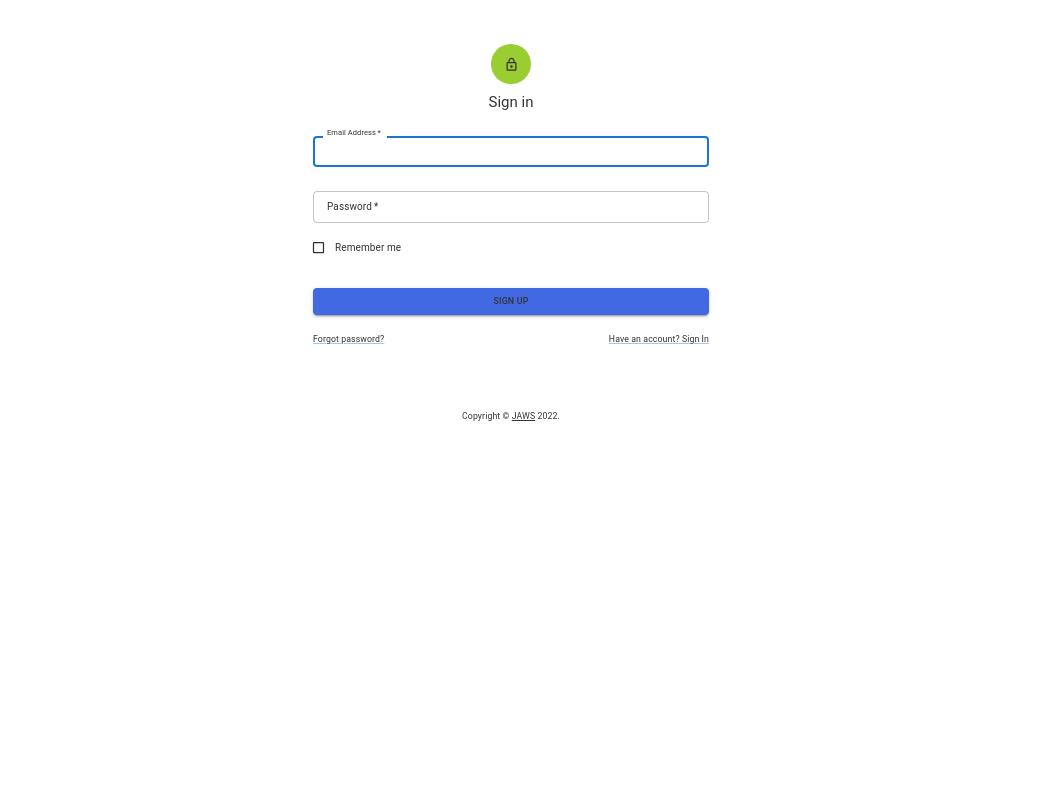
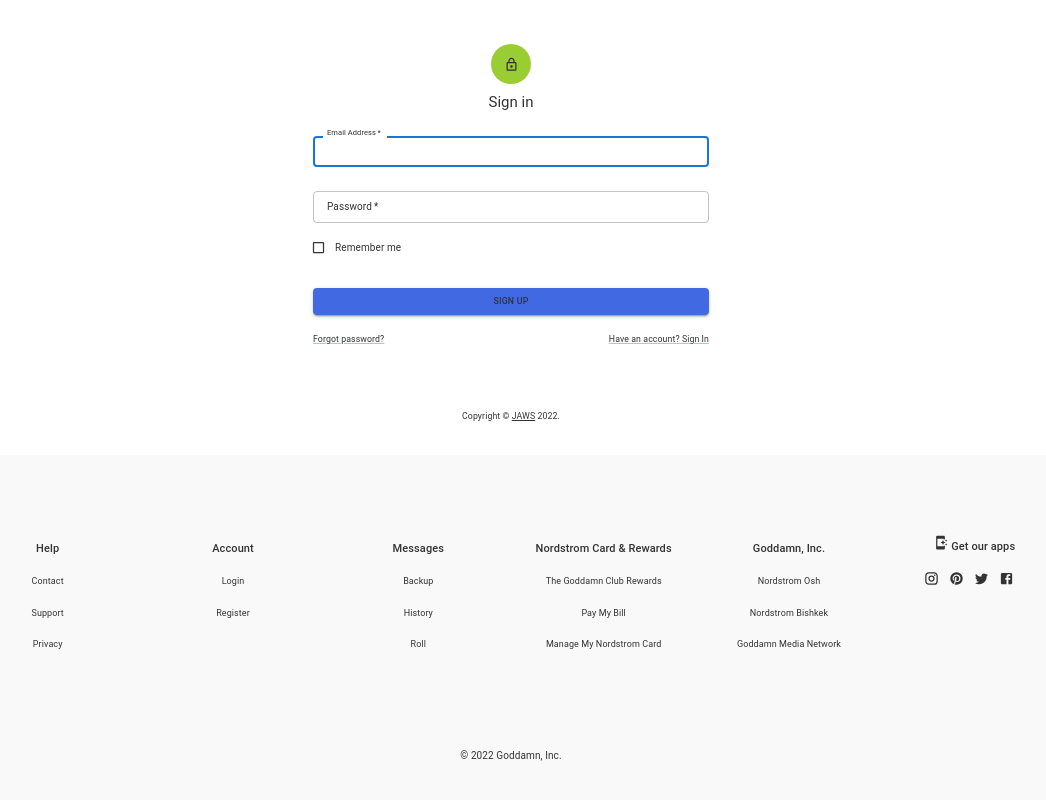
Before and after one commit to Esenzhanov1007/GODDAMN, a React (Create React App) app: page / in a window 1280 px wide. Shown: the part 334-1134 px from the top of the page, without its empty margins (129-1175 px from the left). Before the commit the page ends 800 px from the top, so only its background shows below. Built offline with nearby package versions, Linux system fonts and the light colour scheme; no server answers.

Commit message:
added footer

```diff
--- a/src/App.js
+++ b/src/App.js
@@ -2,6 +2,7 @@ import Navbar from "./components/Navbar/Navbar";
 import AuthPage from "./pages/AuthPage";
 import CartContextProvider from "./contexts/CartContextProvider"
 import AuthContextProvider from "./contexts/AuthContextProvider";
+import Footer from "./components/Footer/Footer";
 
 function App() {
   return (
@@ -9,6 +10,7 @@ function App() {
       <AuthContextProvider>
             <Navbar />
             <AuthPage />
+            <Footer />
       </AuthContextProvider>
     </div>
   );
--- /dev/null
+++ b/src/components/Footer/Footer.css
@@ -0,0 +1,19 @@
+.icon{
+  margin-right:10px;
+}
+.insta:hover{
+  color: #dd2a7b;;
+}
+.pinterest:hover{
+  color:#E60023;
+}
+.twitter:hover{
+  color:#1DA1F2
+}
+.facebook:hover{
+  color:#3B5998;
+}
+Box{
+  min-width: 125px;
+  max-width: 25rem;
+}
--- a/src/components/Footer/Footer.jsx
+++ b/src/components/Footer/Footer.jsx
@@ -0,0 +1,144 @@
+import { Box, Container, Grid, Link } from '@mui/material';
+import React from 'react';
+import AppShortcutIcon from '@mui/icons-material/AppShortcut';
+import InstagramIcon from '@mui/icons-material/Instagram';
+import PinterestIcon from '@mui/icons-material/Pinterest';
+import TwitterIcon from '@mui/icons-material/Twitter';
+import FacebookIcon from '@mui/icons-material/Facebook';
+import './Footer.css'
+
+
+
+
+
+const Footer = () => {
+  return (
+    <Box
+    px={{xs: 3, sm:10}}
+    py={{xs: 5, sm:10}}
+    bgcolor='#f9f9f9' color='black'>
+      <Container maxWidth='lg'>
+        <Grid container spacing={5} textAlign='center'>
+          <Grid   item xs={12} sm={6} md={2} sx={{mt:"0.6rem"}}>
+            <Box sx={{fontWeight:'medium',fontSize:"1.1rem",cursor:'pointer'}}>Help</Box>
+            <Box my={{xs:1, sm:2}} >
+              <Link href='/'  color='inherit' underline="hover" sx={{fontSize:"0.9rem"}} >
+                Contact
+              </Link>
+            </Box>
+            <Box my={{xs:1, sm:2}}>
+              <Link href='/'  color='inherit' underline="hover" sx={{fontSize:"0.9rem"}}>
+                Support
+              </Link>
+            </Box>
+            <Box my={{xs:1, sm:2}}>
+              <Link href='/'  color='inherit' underline="hover" sx={{fontSize:"0.9rem"}}>
+                Privacy
+              </Link>
+            </Box>
+          </Grid>
+          <Grid item xs={12} sm={6} md={2} sx={{mt:"0.6rem"}}>
+            <Box sx={{fontWeight:'medium',fontSize:"1.1rem",cursor:'pointer'}}>Account</Box>
+            <Box my={{xs:1, sm:2}}>
+              <Link href='/' color='inherit' underline="hover" sx={{fontSize:"0.9rem"}}>
+                Login
+              </Link>
+            </Box>
+            <Box my={{xs:1, sm:2}}>
+              <Link href='/' color='inherit' underline="hover" sx={{fontSize:"0.9rem"}}>
+                Register
+              </Link>
+            </Box>
+          </Grid>
+          <Grid item xs={12} sm={6} md={2} sx={{mt:"0.6rem"}}>
+            <Box sx={{fontWeight:'medium',fontSize:"1.1rem",cursor:'pointer'}}>Messages</Box>
+            <Box my={{xs:1, sm:2}}>
+              <Link href='/' color='inherit' underline="hover" sx={{fontSize:"0.9rem"}}>
+                Backup
+              </Link>
+            </Box>
+            <Box my={{xs:1, sm:2}}>
+              <Link href='/' color='inherit' underline="hover" sx={{fontSize:"0.9rem"}}>
+                History
+              </Link>
+            </Box>
+            <Box my={{xs:1, sm:2}}>
+              <Link href='/' color='inherit' underline="hover" sx={{fontSize:"0.9rem"}}>
+                Roll
+              </Link>
+            </Box>
+          </Grid>
+          <Grid item xs={12} sm={6} md={2} sx={{mt:"0.6rem"}}>
+            <Box sx={{fontWeight:'medium',fontSize:"1.1rem",cursor:'pointer'}}>Nordstrom Card & Rewards</Box>
+            <Box my={{xs:1, sm:2}}>
+              <Link href='/' color='inherit' underline="hover" sx={{fontSize:"0.9rem"}} >
+              The Goddamn Club Rewards
+              </Link>
+            </Box>
+            <Box my={{xs:1, sm:2}}>
+              <Link href='/' color='inherit' underline="hover" sx={{fontSize:"0.9rem"}}>
+              Pay My Bill
+              </Link>
+            </Box>
+            <Box my={{xs:1, sm:2}}>
+              <Link href='/' color='inherit' underline="hover" sx={{fontSize:"0.9rem"}}>
+              Manage My Nordstrom Card
+              </Link>
+            </Box>
+          </Grid>
+          <Grid item xs={12} sm={6} md={2} sx={{mt:"0.6rem"}}>
+            <Box sx={{fontWeight:'medium',fontSize:"1.1rem",cursor:'pointer'}}>Goddamn, Inc.</Box>
+            <Box my={{xs:1, sm:2}}>
+              <Link href='/' color='inherit' underline="hover" sx={{fontSize:"0.9rem"}} >
+                Nordstrom Osh
+              </Link>
+            </Box>
+            <Box my={{xs:1, sm:2}}>
+              <Link href='/' color='inherit' underline="hover" sx={{fontSize:"0.9rem"}}>
+                Nordstrom Bishkek
+              </Link>
+            </Box>
+            <Box my={{xs:1, sm:2}}>
+              <Link href='/' color='inherit' underline="hover" sx={{fontSize:"0.9rem"}}>
+              Goddamn Media Network
+              </Link>
+            </Box>
+          </Grid>
+          <Grid item xs={12} sm={6} md={2} sx={{}}>
+              <Box sx={{fontWeight:'medium',fontSize:"1.1rem",cursor:'pointer'}}><AppShortcutIcon /> Get our apps</Box>
+              <Box sx={{flexDirection: 'row'}}>
+                <Box my={{xs:1, sm:2}}>
+                  <Link href='/' color='inherit' underline="none" sx={{fontSize:"0.9rem"}}>
+                    <InstagramIcon className="icon insta" />
+                    <PinterestIcon className="icon pinterest"/>
+                    <TwitterIcon className="icon twitter"/>
+                    <FacebookIcon className="icon facebook"/>
+                  </Link>
+                </Box>
+                <Box my={{xs:1, sm:2}}>
+                  <Link href='/' color='inherit' underline="hover" sx={{fontSize:"0.9rem"}}>
+
+                  </Link>
+                </Box>
+                <Box my={{xs:1, sm:2}}>
+                  <Link href='/' color='inherit' underline="hover" sx={{fontSize:"0.9rem"}}>
+
+                  </Link>
+                </Box>
+                <Box my={{xs:1, sm:2}}>
+                  <Link href='/' color='inherit' underline="hover" sx={{fontSize:"0.9rem"}}>
+
+                  </Link>
+                </Box>
+              </Box>
+          </Grid>
+        </Grid>
+          <Box textAlign='center' pt={{xs:5, sm:10}} pb={{xs:5, sm:0}}>
+          &copy; {new Date().getFullYear()} Goddamn, Inc.
+          </Box>
+      </Container>
+    </Box>
+  );
+};
+
+export default Footer;
```
